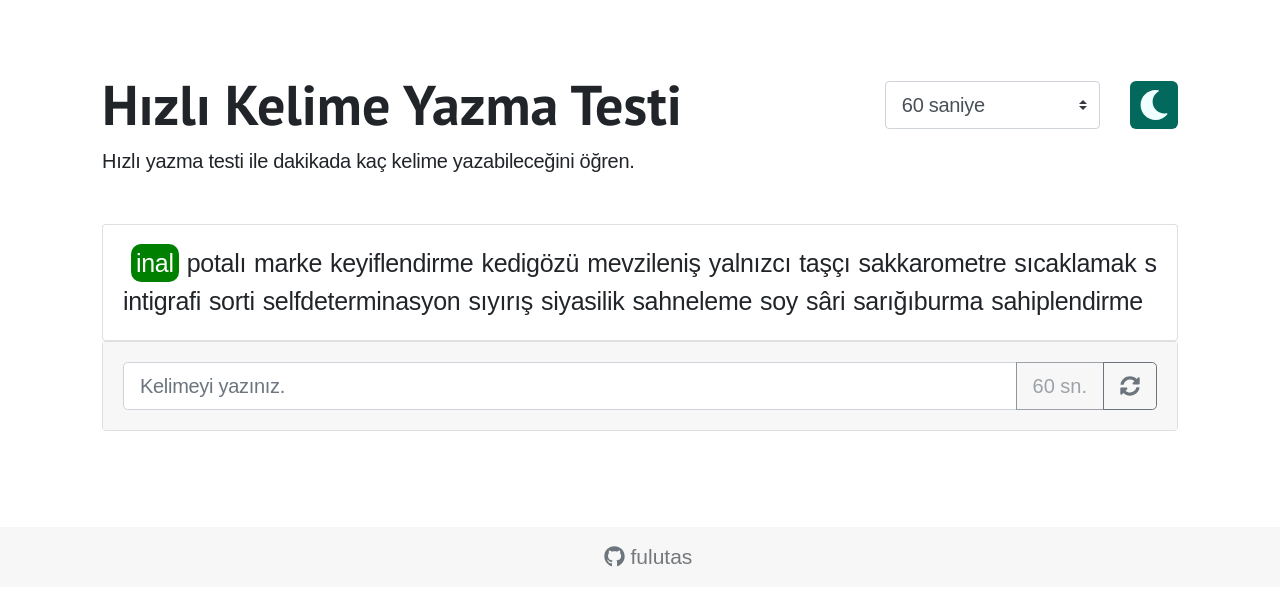
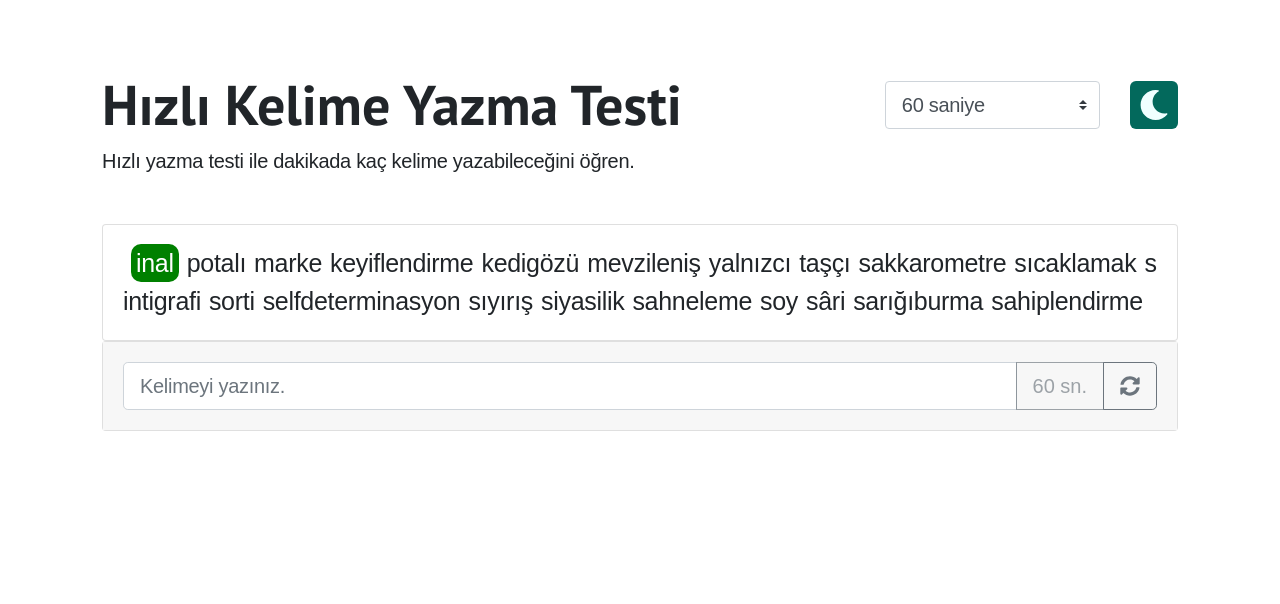
Before and after one commit to fulutas/vue-hizli-kelime-yaz, a Vue app: page / in a window 1280 px wide. Shown: the top 604 px of the page. Built offline with nearby package versions, Linux system fonts and the light colour scheme.

Commit message:
Update App.vue
footer app.vue kaldırıldı

```diff
--- a/src/App.vue
+++ b/src/App.vue
@@ -1,12 +1,6 @@
 <template>
 
 <Main />
-
-<footer class="footer">
-      <div class="container">
-        <span class="text-muted ml-3 f20"><font-awesome-icon :icon="[ 'fab', 'github' ]" /><a href="https://github.com/fulutas" target="_blank"> fulutas</a></span>
-      </div>
-    </footer>
 
 </template>
 
@@ -49,7 +43,7 @@ body.dark .footer {
 }
 
 .footer {
-    position: relative;
+    position: absolute;
     bottom: 0;
     width: 100%;
     height: 60px;
```
